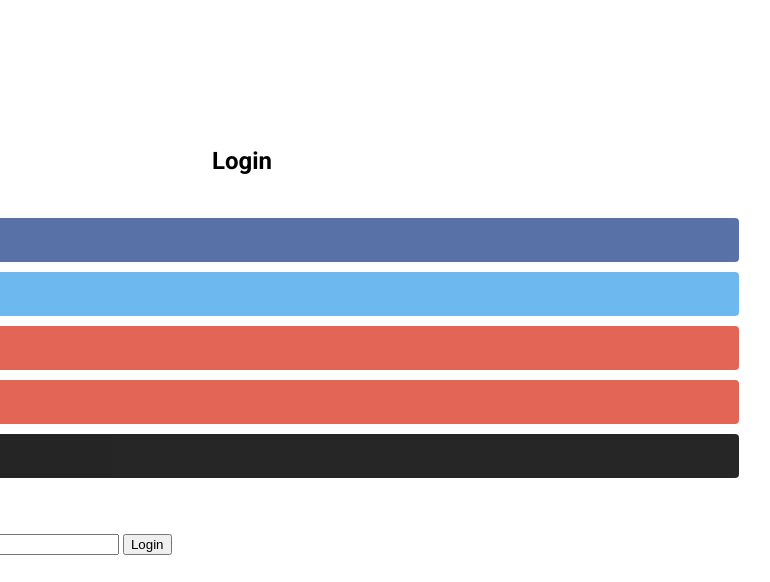
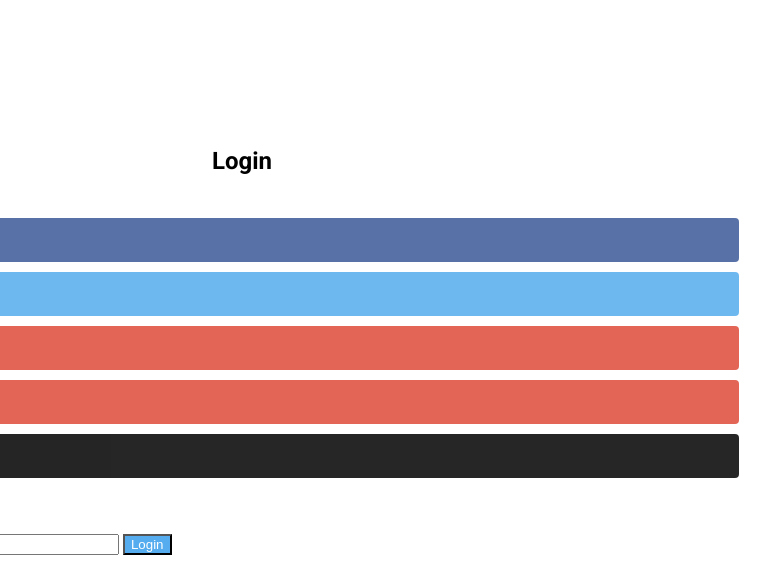
Before and after one commit to nsagias/react-social-media-login, a plain HTML site: page original/index.html in a window 1280 px wide. Shown: the full height of the page, 398-1168 px from the left. Drawn offline with Linux system fonts and the light colour scheme.

Commit message:
syle submit button

```diff
--- a/original/style.css
+++ b/original/style.css
@@ -84,3 +84,10 @@ input:hover {
   background-color: #000000;
   color: white;
 }
+
+input[type=submit] {
+  background-color: #55ACEE;
+  color: white;
+  cursor: pointer;
+  /* border: none; */
+}
```
